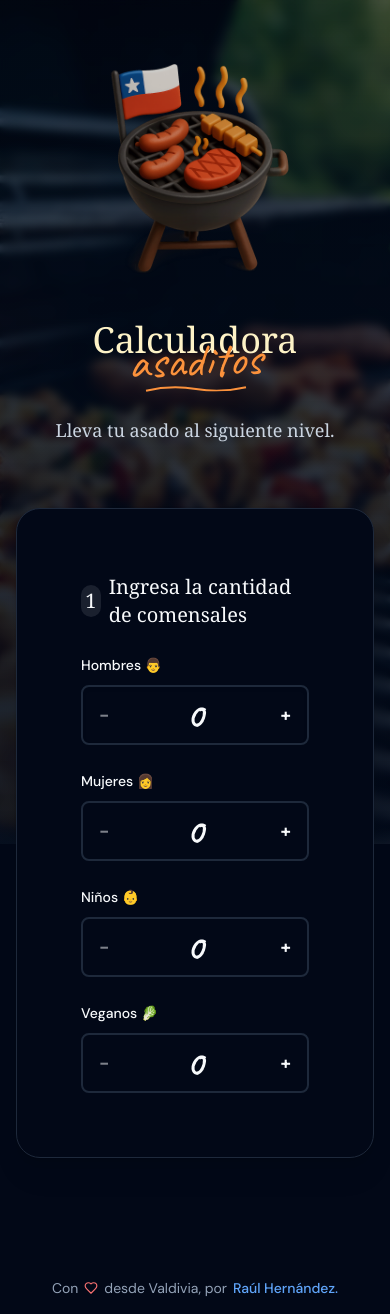
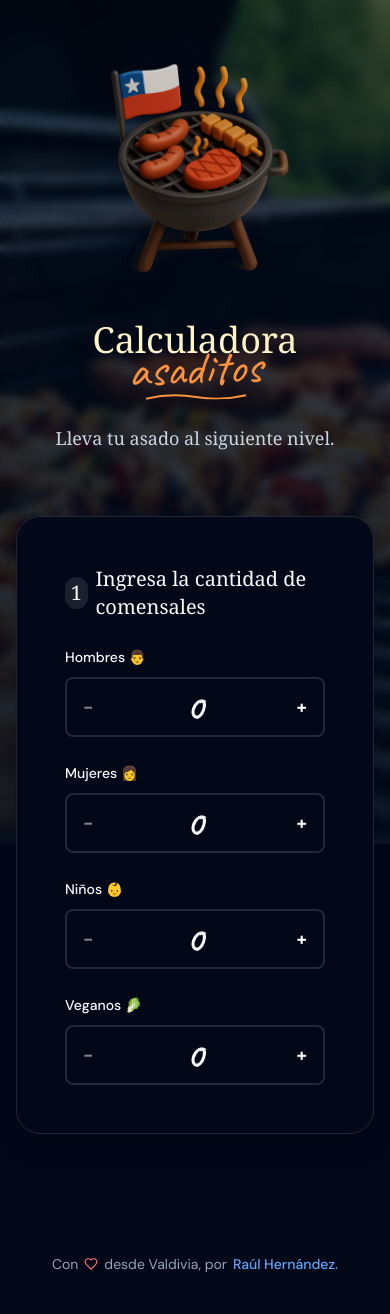
Before and after one commit to raulghm/asadito-app, a Next.js app: page / in a window 390 px wide. Shown: the top 1314 px of the page. Built offline with nearby package versions, Linux system fonts and the light colour scheme; a web font is replaced by a local one.

Commit message:
fix(layout): adjust padding and margin for better responsiveness in page and hero components

```diff
--- a/src/app/page.tsx
+++ b/src/app/page.tsx
@@ -159,7 +159,7 @@ export default function Page() {
           <div className="grid gap-8">
             <div className="mx-auto w-full max-w-3xl">
               <Card className="mb-8 rounded-3xl p-10 drop-shadow-xl">
-                <div className="p-6">
+                <div className="p-2 md:p-6">
                   <div className="relative">
                     <h3 className="mb-6 flex items-center gap-2 font-serif text-xl">
                       <span className="flex size-8 items-center justify-center rounded-full bg-primary/10 text-primary">
@@ -411,7 +411,7 @@ export default function Page() {
                                   className="inline-block text-sm font-medium">
                                   Nivel de consumo
                                 </label>
-                                <div className="ml-2 inline-block w-1/3">
+                                <div className="md:ml-2 inline-block w-full md:w-1/3">
                                   <Select
                                     value={drinkConsumptionLevel}
                                     onValueChange={(value) =>
@@ -482,8 +482,8 @@ export default function Page() {
               </Card>
 
               {peopleCount > 0 && budgetSelected && (
-                <Card className="mb-8">
-                  <div className="p-8">
+                <Card className="mb-8 p-10">
+                  <div className="p-2 md:p-6">
                     <h3 className="mb-6 flex items-center gap-2 font-serif text-xl">
                       <span className="flex size-8 items-center justify-center rounded-full bg-primary/10 text-primary">
                         4
@@ -783,7 +783,7 @@ export default function Page() {
 
               {peopleCount > 0 && budgetSelected && (
                 <Card className="mb-8 hidden">
-                  <div className="p-6">
+                  <div className="p-2 md:p-6">
                     {favorites.length > 0 && (
                       <div className="space-y-2">
                         <p className="font-serif text-sm text-muted-foreground">
--- a/src/components/hero.tsx
+++ b/src/components/hero.tsx
@@ -16,8 +16,7 @@ export function Hero() {
             damping: 20,
             delay: 0.1,
           }}
-          className="mx-auto mb-4 flex justify-center"
-        >
+          className="mx-auto mb-4 flex justify-center">
           <div className="relative">
             {/* Glow effect */}
             <motion.div
@@ -52,10 +51,9 @@ export function Hero() {
             className="font-serif text-4xl text-amber-900 dark:text-amber-100 sm:text-5xl lg:text-6xl"
             initial={{ y: 20, opacity: 0 }}
             animate={{ y: 0, opacity: 1 }}
-            transition={{ duration: 0.8 }}
-          >
+            transition={{ duration: 0.8 }}>
             Calculadora
-            <div className="relative -mt-6 block -rotate-2 font-handwritten text-5xl text-orange-700 dark:text-orange-400 sm:text-6xl lg:text-7xl">
+            <div className="relative -mt-4 md:-mt-6 block -rotate-2 font-handwritten text-5xl text-orange-700 dark:text-orange-400 sm:text-6xl lg:text-7xl">
               asaditos
               <motion.svg
                 width="100%"
@@ -64,8 +62,7 @@ export function Hero() {
                 className="absolute -bottom-2 left-0"
                 initial={{ pathLength: 0 }}
                 animate={{ pathLength: 1 }}
-                transition={{ duration: 1, delay: 1 }}
-              >
+                transition={{ duration: 1, delay: 1 }}>
                 <path
                   d="M0,5 Q25,0 50,5 T100,5"
                   fill="none"
@@ -83,8 +80,7 @@ export function Hero() {
             className="mx-auto max-w-2xl font-serif text-lg text-slate-700 dark:text-slate-300 sm:text-xl"
             initial={{ opacity: 0 }}
             animate={{ opacity: 1 }}
-            transition={{ duration: 0.8, delay: 0.4 }}
-          >
+            transition={{ duration: 0.8, delay: 0.4 }}>
             Lleva tu asado al siguiente nivel.
           </motion.p>
         </div>
```
